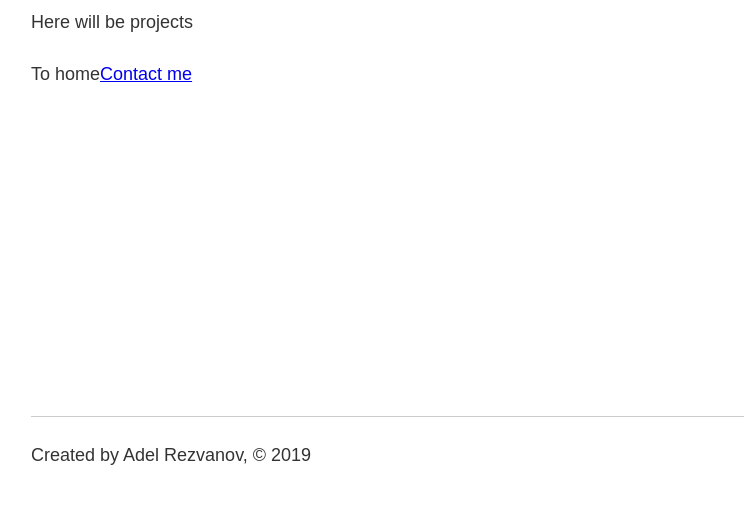
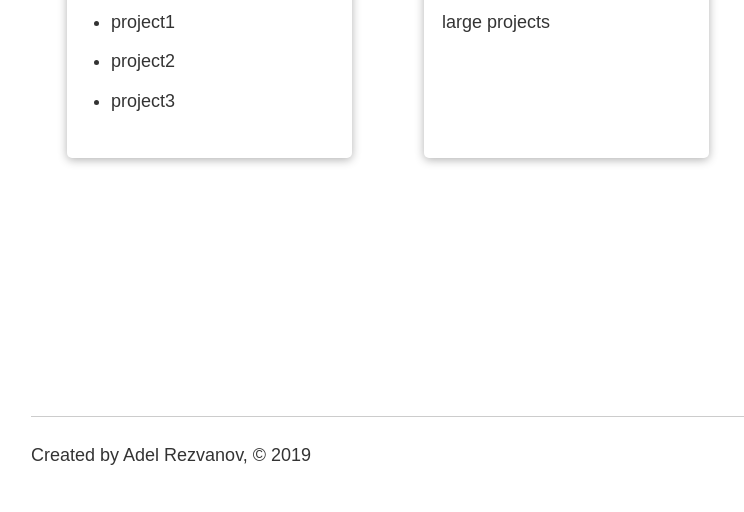
Before and after one commit to hightower86/gatsby-bootcamp, a Gatsby site: page /projects in a window 1280 px wide. Shown: the part 288-800 px from the top of the page, without its empty margins (252-996 px from the left). Built offline with nearby package versions, Linux system fonts and the light colour scheme; Gatsby itself is replaced by a stand-in of ours.

Commit message:
projects card

```diff
--- a/src/components/header.module.scss
+++ b/src/components/header.module.scss
@@ -1,5 +1,5 @@
 .header {
-  padding: 1rem 0 3rem;
+  padding: 1rem 0;
 }
 .title {
   text-decoration: none;
--- a/src/pages/projects.js
+++ b/src/pages/projects.js
@@ -2,14 +2,24 @@
 import { Link } from "gatsby"
 
 import Layout from "../components/layout"
+import projectsStyles from "./projects.module.scss"
 
 const projects = () => (
   <Layout>
-    <h1>Projects Page</h1>
-    <p>Here will be projects</p>
-    <p>
-      To home<Link to="/">Contact me</Link>
-    </p>
+    <div className={projectsStyles.projects}>
+      <div className={projectsStyles.card}>
+        <h3>Mini projects</h3>
+        <ul className="pList">
+          <li className="pItem">project1</li>
+          <li className="pItem">project2</li>
+          <li className="pItem">project3</li>
+        </ul>
+      </div>
+      <div className={projectsStyles.card}>
+        <h3>Large projects</h3>
+        <p>large projects</p>
+      </div>
+    </div>
   </Layout>
 )
 export default projects
--- /dev/null
+++ b/src/pages/projects.module.scss
@@ -0,0 +1,17 @@
+.projects {
+  display: flex;
+}
+
+.card {
+  width: 50%;
+  //min-width: 300px;
+  padding: 1rem;
+  margin: 2rem;
+  //border: 1px solid rgb(189, 189, 189);
+  border-radius: 5px;
+  box-shadow: 0 2px 10px rgba(0, 0, 0, 0.3);
+}
+
+h3 {
+  text-align: center;
+}
```
